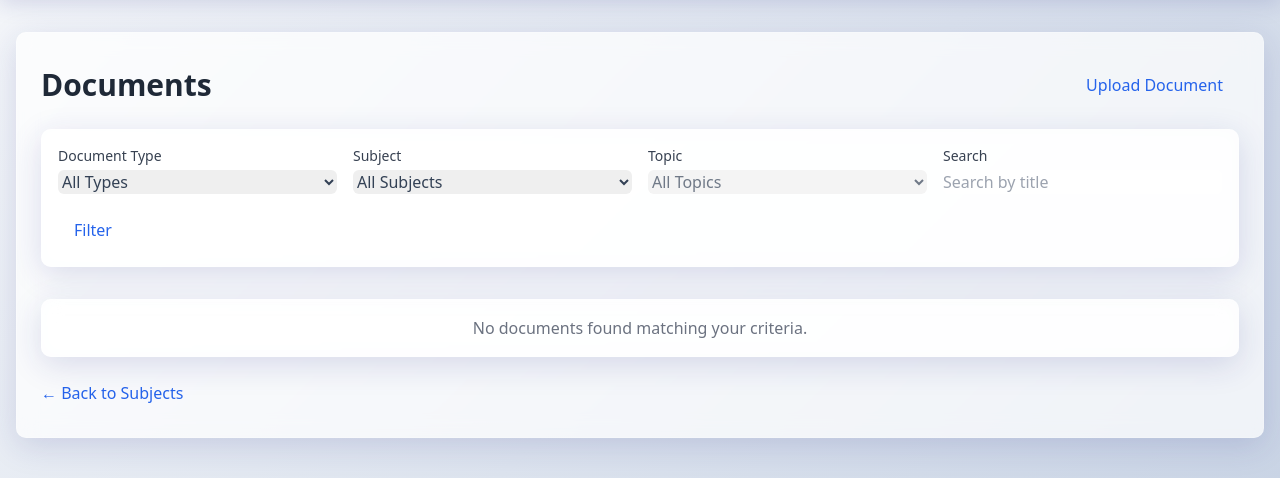
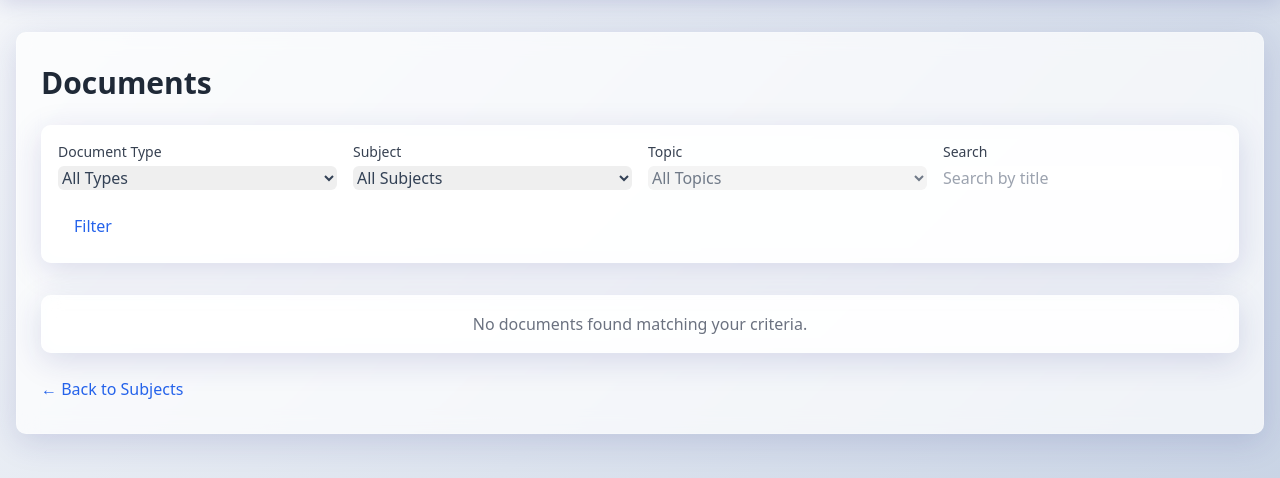
Before and after one commit to sk4ndal-commits/luminote, a Django app: page /subjects/documents/ in a window 1280 px wide. Shown: the part 64-542 px from the top of the page. Run offline with Django 5.2, Linux system fonts and the light colour scheme; the visitor is signed in with stand-in values (Sample User, id 1); data that the repository does not hold is empty; some libraries are stand-ins or nearby versions.

Commit message:
Remove `document_upload_from_list` functionality and associated UI elements
- Deleted `DocumentUploadFromListView` from URLs.
- Removed the "Upload Document" button in `document_list.html`.

```diff
--- a/subjects/urls.py
+++ b/subjects/urls.py
@@ -18,7 +18,6 @@ urlpatterns = [
     # Document URLs
     path('documents/', views.DocumentListView.as_view(), name='document_list'),
     path('<int:subject_pk>/documents/upload/', views.DocumentUploadView.as_view(), name='document_upload'),
-    path('documents/upload/', views.DocumentUploadFromListView.as_view(), name='document_upload_from_list'),
     path('documents/<int:pk>/delete/', views.DocumentDeleteView.as_view(), name='document_delete'),
 
     # API URLs
--- a/templates/subjects/document_list.html
+++ b/templates/subjects/document_list.html
@@ -7,9 +7,6 @@
     <div class="px-6 py-8">
         <div class="flex justify-between items-center mb-6">
             <h1 class="text-3xl font-bold text-gray-800">Documents</h1>
-            <a href="{% url 'document_upload_from_list' %}" class="px-4 py-2 glass-button">
-                Upload Document
-            </a>
         </div>
 
         <!-- Filters -->
```
